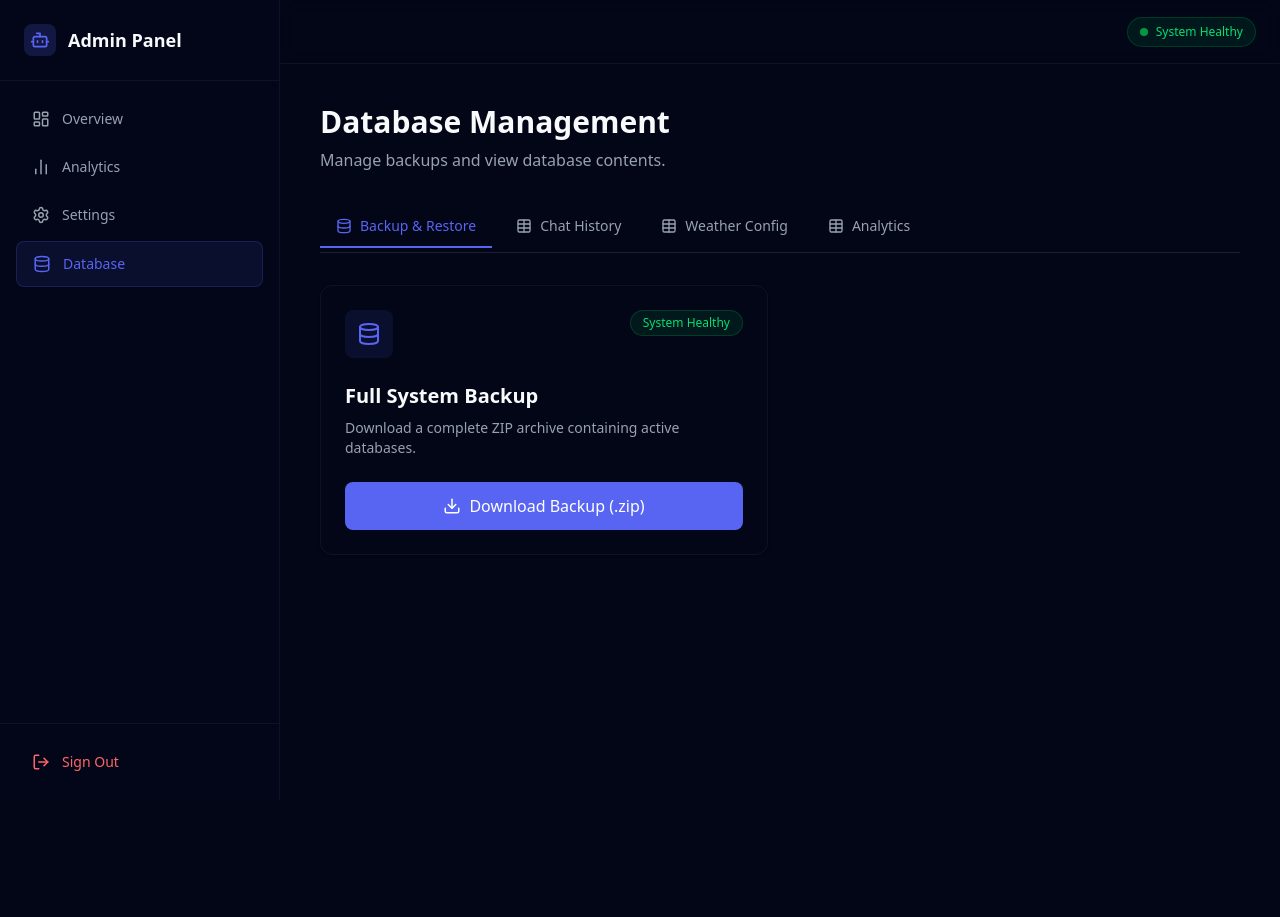
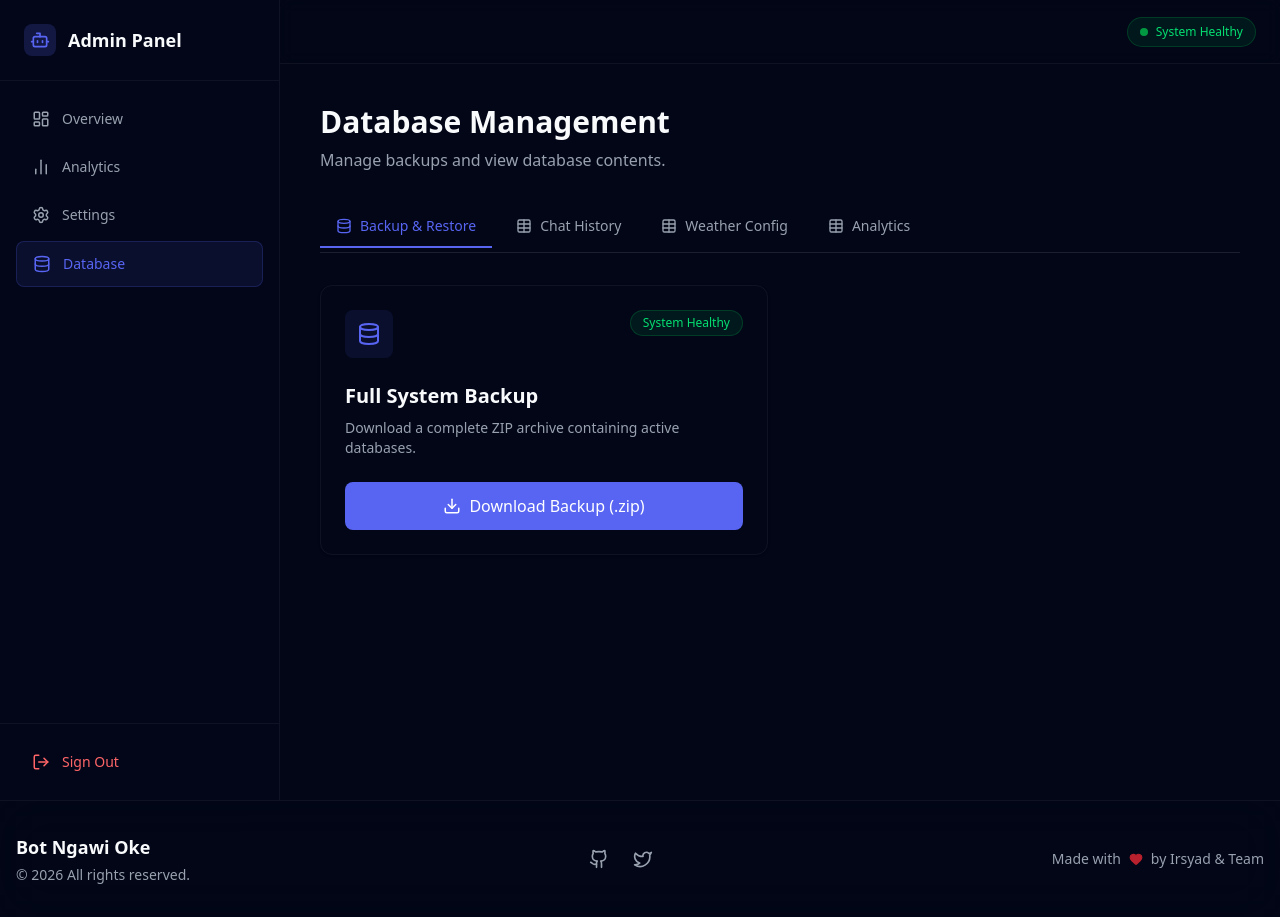
Before and after one commit to irsyaddza/bot-ngawi-oke, a Next.js app in the folder web/: page /admin/database in a window 1280 px wide. Before the commit the page ends 800 px from the top, so only its background shows below. Built offline with nearby package versions, Linux system fonts and the light colour scheme.

Commit message:
style: add footer

```diff
--- a/web/app/admin/database/page.tsx
+++ b/web/app/admin/database/page.tsx
@@ -171,18 +171,32 @@ export default function DatabasePage() {
                         exit={{ opacity: 0, y: -10 }}
                         className="space-y-4"
                     >
-                        <div className="flex justify-between items-center bg-card p-4 rounded-xl border border-white/5 relative z-10">
+                        <div className="flex flex-col sm:flex-row justify-between items-start sm:items-center gap-4 bg-card p-4 rounded-xl border border-white/5 relative z-10">
+                            <div className="flex items-center justify-between w-full sm:w-auto gap-4">
                                 <h2 className="text-lg font-semibold flex items-center gap-2 py-1">
                                     <TableIcon className="text-primary" size={20} />
-                                Viewing: {tabs.find(t => t.id === activeTab)?.label}
+                                    <span className="hidden sm:inline">Viewing:</span> {tabs.find(t => t.id === activeTab)?.label}
+                                </h2>
 
+                                {activeTab !== 'analytics' && (
+                                    <button
+                                        onClick={fetchData}
+                                        disabled={loadingData}
+                                        className="sm:hidden p-2 hover:bg-white/10 rounded-lg transition-colors text-gray-400 hover:text-white active:scale-95 transform"
+                                    >
+                                        <RefreshCw size={18} className={loadingData ? 'animate-spin' : ''} />
+                                    </button>
+                                )}
+                            </div>
+
+                            <div className="flex items-center gap-3 w-full sm:w-auto justify-between sm:justify-end">
                                 {activeTab === 'analytics' && (
-                                    <div className="relative ml-2" ref={dropdownRef}>
+                                    <div className="relative w-full sm:w-auto" ref={dropdownRef}>
                                         <button
                                             onClick={() => setAnalyticsDropdownOpen(!analyticsDropdownOpen)}
-                                            className="flex items-center gap-2 px-3 py-1.5 bg-white/5 hover:bg-white/10 border border-white/10 rounded-lg text-sm transition-all hover:border-primary/50"
+                                            className="w-full sm:w-auto flex items-center justify-between sm:justify-start gap-2 px-3 py-1.5 bg-white/5 hover:bg-white/10 border border-white/10 rounded-lg text-sm transition-all hover:border-primary/50"
                                         >
-                                            <span className="text-gray-200">
+                                            <span className="text-gray-200 truncate">
                                                 {analyticsOptions.find(o => o.value === analyticsTable)?.label || 'Select Table'}
                                             </span>
                                             <motion.div
@@ -200,7 +214,7 @@ export default function DatabasePage() {
                                                     animate={{ opacity: 1, y: 0, scale: 1 }}
                                                     exit={{ opacity: 0, y: 5, scale: 0.95 }}
                                                     transition={{ duration: 0.15 }}
-                                                    className="absolute top-full left-0 mt-2 w-48 bg-[#1a1b1e] border border-white/10 rounded-lg shadow-xl overflow-hidden z-50 backdrop-blur-xl"
+                                                    className="absolute top-full left-0 right-0 sm:left-auto sm:right-0 mt-2 bg-[#1a1b1e] border border-white/10 rounded-lg shadow-xl overflow-hidden z-50 backdrop-blur-xl"
                                                 >
                                                     {analyticsOptions.map((option) => (
                                                         <button
@@ -225,15 +239,16 @@ export default function DatabasePage() {
                                         </AnimatePresence>
                                     </div>
                                 )}
-                            </h2>
+
                                 <button
                                     onClick={fetchData}
                                     disabled={loadingData}
-                                className="p-2 hover:bg-white/10 rounded-lg transition-colors text-gray-400 hover:text-white active:scale-95 transform"
+                                    className="hidden sm:block p-2 hover:bg-white/10 rounded-lg transition-colors text-gray-400 hover:text-white active:scale-95 transform"
                                     title="Refresh Data"
                                 >
                                     <RefreshCw size={18} className={loadingData ? 'animate-spin' : ''} />
                                 </button>
+                            </div>
                         </div>
 
                         <div className="bg-card rounded-xl border border-white/5 overflow-hidden">
--- a/web/app/layout.tsx
+++ b/web/app/layout.tsx
@@ -2,6 +2,7 @@ import type { Metadata } from "next";
 import { Geist, Geist_Mono } from "next/font/google";
 import "./globals.css";
 import { Providers } from "@/components/Providers";
+import Footer from "@/components/Footer";
 
 const geistSans = Geist({
   variable: "--font-geist-sans",
@@ -28,7 +29,10 @@ export default function RootLayout({
       <body
         className={`${geistSans.variable} ${geistMono.variable} antialiased`}
       >
-        <Providers>{children}</Providers>
+        <Providers>
+          {children}
+          <Footer />
+        </Providers>
       </body>
     </html>
   );
--- /dev/null
+++ b/web/components/Footer.tsx
@@ -0,0 +1,47 @@
+'use client';
+
+import { Github, Heart, Twitter } from 'lucide-react';
+import Link from 'next/link';
+
+export default function Footer() {
+    return (
+        <footer className="border-t border-white/5 bg-background/50 backdrop-blur-xl mt-auto">
+            <div className="container mx-auto px-4 py-8">
+                <div className="flex flex-col md:flex-row items-center justify-between gap-4">
+
+                    {/* Brand / Copyright */}
+                    <div className="text-center md:text-left">
+                        <div className="font-bold text-lg mb-1">Bot Ngawi Oke</div>
+                        <p className="text-sm text-gray-400">
+                            &copy; {new Date().getFullYear()} All rights reserved.
+                        </p>
+                    </div>
+
+                    {/* Links */}
+                    <div className="flex items-center gap-6">
+                        <Link
+                            href="https://github.com/irsyaddza/bot-ngawi-oke"
+                            target="_blank"
+                            className="text-gray-400 hover:text-white transition-colors"
+                        >
+                            <Github size={20} />
+                        </Link>
+                        <Link
+                            href="#"
+                            className="text-gray-400 hover:text-white transition-colors"
+                        >
+                            <Twitter size={20} />
+                        </Link>
+                    </div>
+
+                    {/* Made with love */}
+                    <div className="flex items-center gap-2 text-sm text-gray-400">
+                        <span>Made with</span>
+                        <Heart size={14} className="text-red-500 fill-red-500 animate-pulse" />
+                        <span>by Irsyad & Team</span>
+                    </div>
+                </div>
+            </div>
+        </footer>
+    );
+}
--- a/web/components/Marquee.tsx
+++ b/web/components/Marquee.tsx
@@ -11,7 +11,6 @@ const TECHNOLOGIES = [
     { name: 'QuickChart', color: '#FF6384' },
     { name: 'Lavalink', color: '#FF0000' },
     { name: 'SQLite', color: '#003B57' },
-    { name: 'JokoUI', color: '#a3e635' },
 ];
 
 export default function Marquee() {
```
Lines whose indentation alone changed are shown as unchanged.
